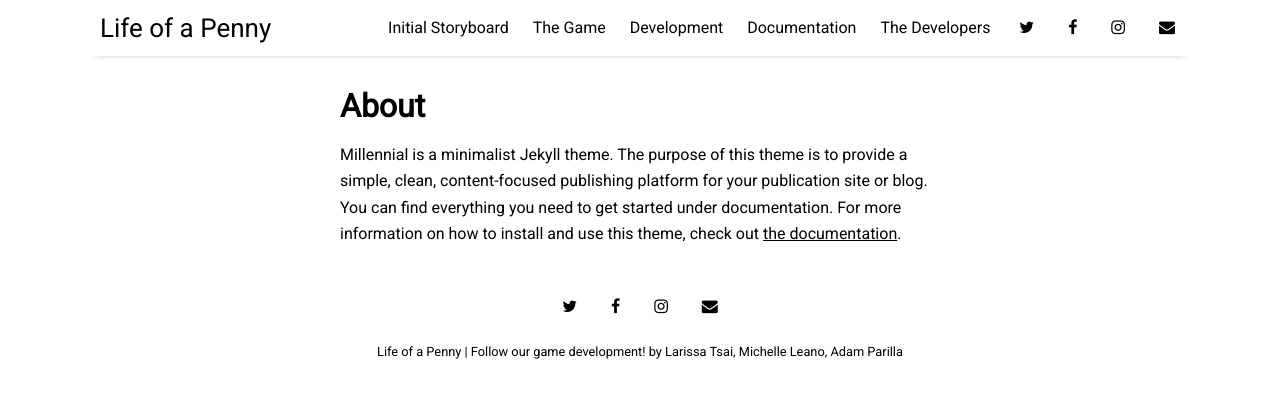
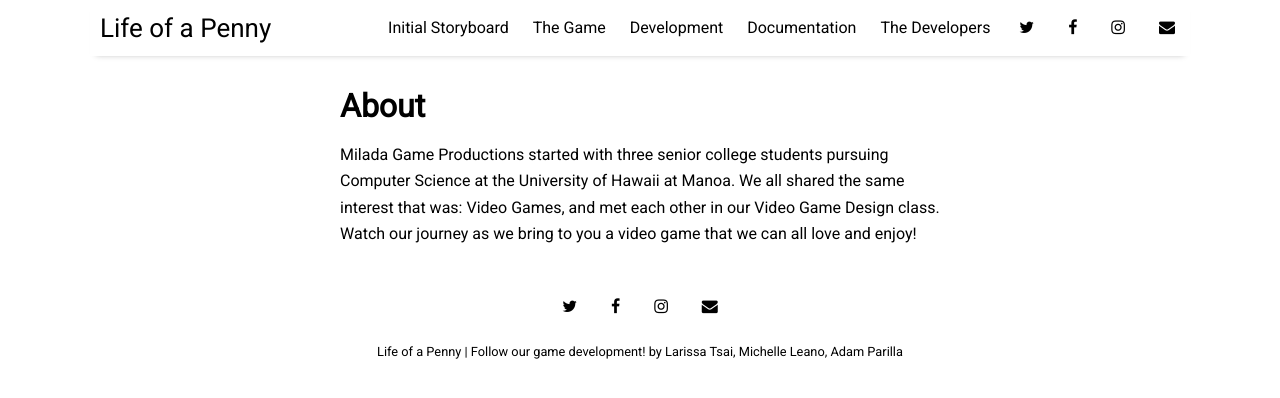
Before and after one commit to milada-game-production/life-of-a-penny.github.io, a Jekyll site: the page built from pages/about.md, in a window 1280 px wide. Shown: the top 398 px of the page. Built offline with Jekyll 4.4.1, drawn with Linux system fonts in a browser that asks for light colours; nearby versions of some CDN libraries.

Commit message:
Update about.md

```diff
--- a/pages/about.md
+++ b/pages/about.md
@@ -4,4 +4,4 @@ title: About
 permalink: /about
 ---
 
-Millennial is a minimalist Jekyll theme. The purpose of this theme is to provide a simple, clean, content-focused publishing platform for your publication site or blog. You can find everything you need to get started under documentation. For more information on how to install and use this theme, check out [the documentation]({{ site.github.url }}{% post_url 2016-10-10-getting-started %}).
+Milada Game Productions started with three senior college students pursuing Computer Science at the University of Hawaii at Manoa. We all shared the same interest that was: Video Games, and met each other in our Video Game Design class. Watch our journey as we bring to you a video game that we can all love and enjoy!
```
